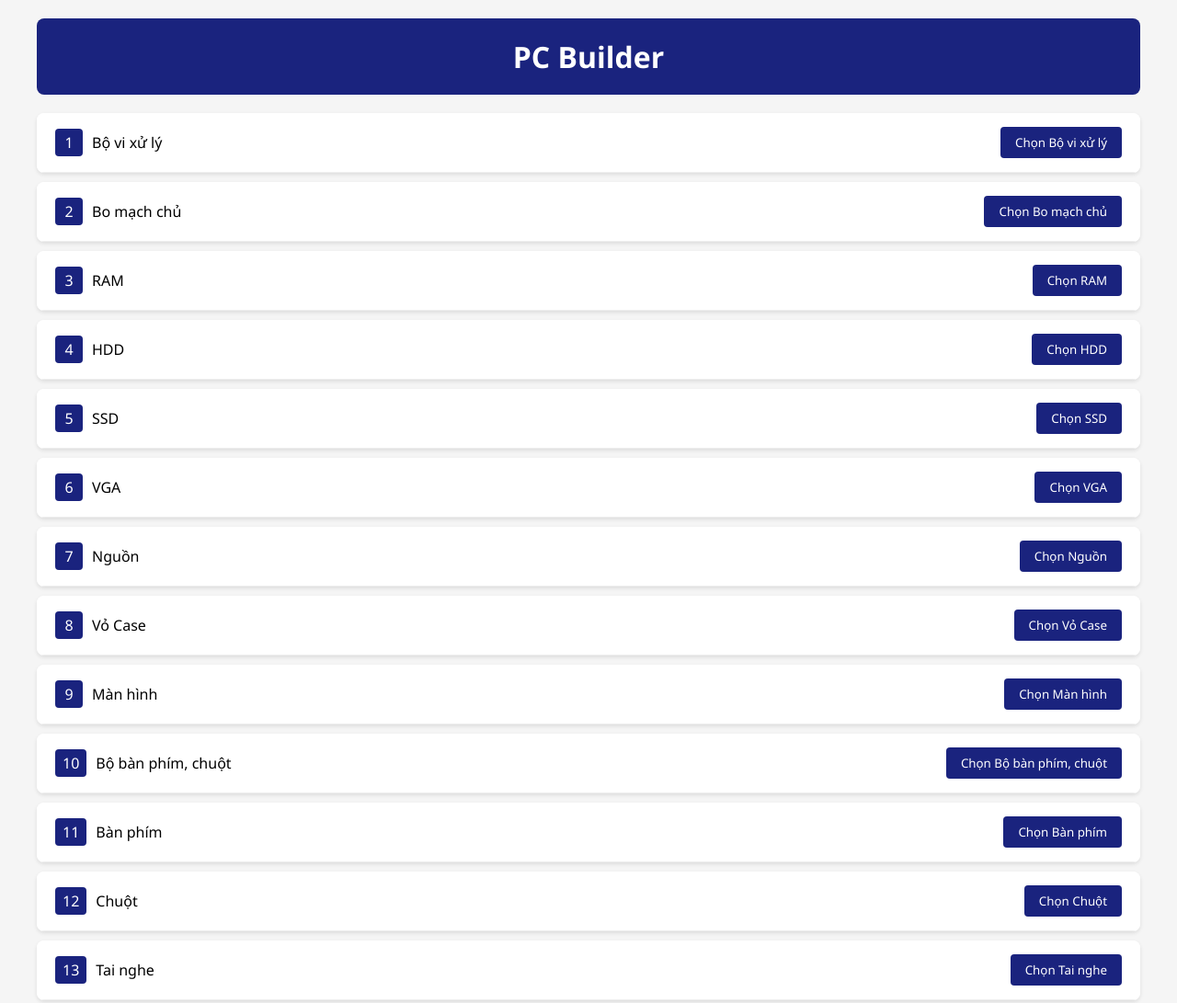
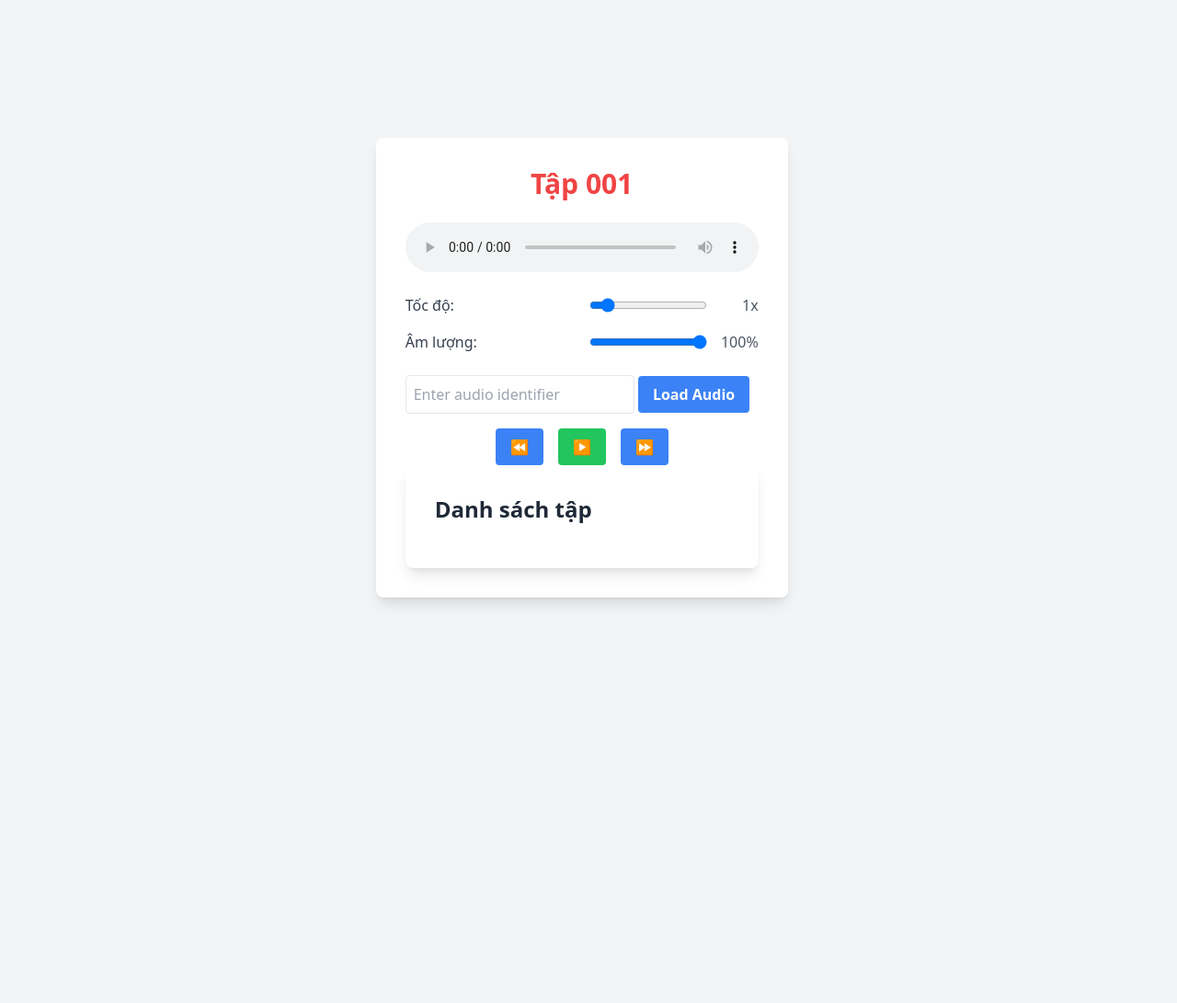
Before and after one commit to pipysk1/tailwindcss_audio, a website: page index.html in a window 1280 px wide. Shown: the top 1091 px of the page at 92% size. After the commit the page ends 800 px from the top, so only its background shows below. Drawn offline with Linux system fonts and the light colour scheme.

Commit message:
Initial commit with Tailwind setup 8

```diff
--- a/index.html
+++ b/index.html
@@ -1,195 +1,120 @@
 <!DOCTYPE html>
-<html lang="vi">
+<html lang="en">
   <head>
-    <meta charset="UTF-8">
-    <meta name="viewport" content="width=device-width, initial-scale=1.0">
-    <title>PC Builder</title>
-    <style>
-        * {
-            margin: 0;
-            padding: 0;
-            box-sizing: border-box;
-            font-family: 'Segoe UI', system-ui, sans-serif;
-        }
-
-        body {
-            background: #f5f5f5;
-            padding: 20px;
-        }
-
-        .container {
-            max-width: 1200px;
-            margin: 0 auto;
-        }
-
-        .header {
-            background: #1a237e;
-            color: white;
-            padding: 20px;
-            border-radius: 8px;
-            margin-bottom: 20px;
-            text-align: center;
-        }
-
-        .component-list {
-            display: flex;
-            flex-direction: column;
-            gap: 10px;
-        }
-
-        .component-item {
-            background: white;
-            border-radius: 8px;
-            box-shadow: 0 2px 4px rgba(0,0,0,0.1);
-            overflow: hidden;
-        }
-
-        .component-header {
-            display: flex;
-            justify-content: space-between;
-            align-items: center;
-            padding: 15px 20px;
-            background: #fff;
-            border-bottom: 1px solid #eee;
-            cursor: pointer;
-        }
-
-        .component-header:hover {
-            background: #f8f9fa;
-        }
-
-        .component-number {
-            background: #1a237e;
-            color: white;
-            padding: 4px 8px;
-            border-radius: 4px;
-            margin-right: 10px;
-            min-width: 30px;
-            text-align: center;
-        }
-
-        .component-title {
-            display: flex;
-            align-items: center;
-            flex: 1;
-        }
-
-        .select-button {
-            background: #1a237e;
-            color: white;
-            border: none;
-            padding: 8px 16px;
-            border-radius: 4px;
-            cursor: pointer;
-            transition: background 0.3s;
-        }
-
-        .select-button:hover {
-            background: #283593;
-        }
-
-        .component-content {
-            padding: 20px;
-            display: none;
-            background: #f8f9fa;
-        }
-
-        .component-content.active {
-            display: block;
-        }
-
-        .selected-item {
-            background: #e3f2fd;
-            padding: 10px;
-            border-radius: 4px;
-            margin-top: 10px;
-        }
-
-        @media (max-width: 768px) {
-            .component-header {
-                flex-direction: column;
-                gap: 10px;
-                text-align: center;
-            }
-
-            .component-title {
-                justify-content: center;
-            }
-        }
-    </style>
+    <meta charset="UTF-8" />
+    <meta name="viewport" content="width=device-width, initial-scale=1.0" />
+    <title>My Tailwind Project</title>
+    <link href="./dist/output.css" rel="stylesheet" />
+    <link href="/tailwindcss_audio/dist/output.css" rel="stylesheet" />
   </head>
-<body>
-    <div class="container">
-        <div class="header">
-            <h1>PC Builder</h1>
+  <body class="min-h-screen bg-gray-100 flex justify-center items-center">
+    <div class="max-w-screen-xl m-auto">
+      <div
+        class="bg-white rounded-lg shadow-lg p-6 md:p-8 max-w-md w-full mb-6 md:mb-0 md:mr-6"
+      >
+        <h1
+          id="current-tap"
+          class="text-2xl md:text-3xl font-bold text-center mb-4 md:mb-6 text-red-500"
+        >
+          Tập 001
+        </h1>
+        <div class="mb-4 md:mb-6">
+          <audio id="audioPlayer" class="w-full" controls>
+            Your browser does not support the audio element.
+          </audio>
         </div>
-        <div class="component-list" id="componentList">
-            <!-- Components will be added here via JavaScript -->
+        <div class="space-y-3 md:space-y-4 mb-4 md:mb-6">
+          <div
+            class="flex flex-col md:flex-row items-start md:items-center justify-between"
+          >
+            <label for="speedControl" class="text-gray-700 mb-1 md:mb-0"
+              >Tốc độ:</label
+            >
+            <div class="flex items-center w-full md:w-auto">
+              <input
+                type="range"
+                id="speedControl"
+                min="0.5"
+                max="5"
+                value="1"
+                step="0.1"
+                class="w-full md:w-32 mr-2"
+              />
+              <span id="speedValue" class="text-gray-600 w-12 text-right"
+                >1x</span
+              >
             </div>
           </div>
-
-    <script>
-        const components = [
-            "Bộ vi xử lý",
-            "Bo mạch chủ",
-            "RAM",
-            "HDD",
-            "SSD",
-            "VGA",
-            "Nguồn",
-            "Vỏ Case",
-            "Màn hình",
-            "Bộ bàn phím, chuột",
-            "Bàn phím",
-            "Chuột",
-            "Tai nghe",
-            "Loa",
-            "Ghế Gaming",
-            "Quạt Làm Mát",
-            "Tản Nhiệt khí",
-            "Tản nhiệt nước All in One",
-            "Tản nhiệt nước Custom",
-            "Thiết bị mạng",
-            "Windows bản quyền",
-            "Phần mềm Antivirus"
-        ];
-
-        const componentList = document.getElementById('componentList');
-
-        components.forEach((component, index) => {
-            const componentItem = document.createElement('div');
-            componentItem.className = 'component-item';
-            componentItem.innerHTML = `
-                <div class="component-header" onclick="toggleContent(${index})">
-                    <div class="component-title">
-                        <span class="component-number">${index + 1}</span>
-                        ${component}
+          <div
+            class="flex flex-col md:flex-row items-start md:items-center justify-between"
+          >
+            <label for="volumeControl" class="text-gray-700 mb-1 md:mb-0"
+              >Âm lượng:</label
+            >
+            <div class="flex items-center w-full md:w-auto">
+              <input
+                type="range"
+                id="volumeControl"
+                min="0"
+                max="1"
+                value="1"
+                step="0.01"
+                class="w-full md:w-32 mr-2"
+              />
+              <span id="volumeValue" class="text-gray-600 w-12 text-right"
+                >100%</span
+              >
             </div>
-                    <button class="select-button" onclick="selectComponent(event, ${index})">
-                        Chọn ${component}
+          </div>
+        </div>
+        <div class="mb-4">
+          <input
+            type="text"
+            id="audioIdentifier"
+            placeholder="Enter audio identifier"
+            class="border rounded p-2"
+          />
+          <button
+            id="loadAudioBtn"
+            class="bg-blue-500 hover:bg-blue-600 text-white font-bold py-2 px-4 rounded"
+          >
+            Load Audio
           </button>
         </div>
-                <div class="component-content" id="content-${index}">
-                    <div class="selected-item" id="selected-${index}">
-                        Chưa chọn ${component}
+        <div class="flex justify-center space-x-4">
+          <button
+            id="prevBtn"
+            class="bg-blue-500 hover:bg-blue-600 text-white font-bold py-2 px-4 rounded"
+          >
+            ⏪
+          </button>
+          <button
+            id="playPauseBtn"
+            class="bg-green-500 hover:bg-green-600 text-white font-bold py-2 px-4 rounded"
+          >
+            ▶️
+          </button>
+          <button
+            id="nextBtn"
+            class="bg-blue-500 hover:bg-blue-600 text-white font-bold py-2 px-4 rounded"
+          >
+            ⏩
+          </button>
+        </div>
+
+        <div class="bg-white rounded-lg shadow-lg p-6 md:p-8 max-w-md w-full">
+          <h2 class="text-xl md:text-2xl font-bold mb-3 md:mb-4 text-gray-800">
+            Danh sách tập
+          </h2>
+          <ul
+            id="tapList"
+            class="space-y-2 max-h-60 md:max-h-96 overflow-y-auto"
+          >
+            <!-- Audio list will be populated here -->
+          </ul>
         </div>
       </div>
-            `;
-            componentList.appendChild(componentItem);
-        });
-
-        function toggleContent(index) {
-            const content = document.getElementById(`content-${index}`);
-            content.classList.toggle('active');
-        }
-
-        function selectComponent(event, index) {
-            event.stopPropagation();
-            const selectedItem = document.getElementById(`selected-${index}`);
-            selectedItem.textContent = `Đã chọn ${components[index]} (Click để xem chi tiết)`;
-            const content = document.getElementById(`content-${index}`);
-            content.classList.add('active');
-        }
-    </script>
+    </div>
+    <script src="./main.js"></script>
   </body>
 </html>
```
Lines whose indentation alone changed are shown as unchanged.
